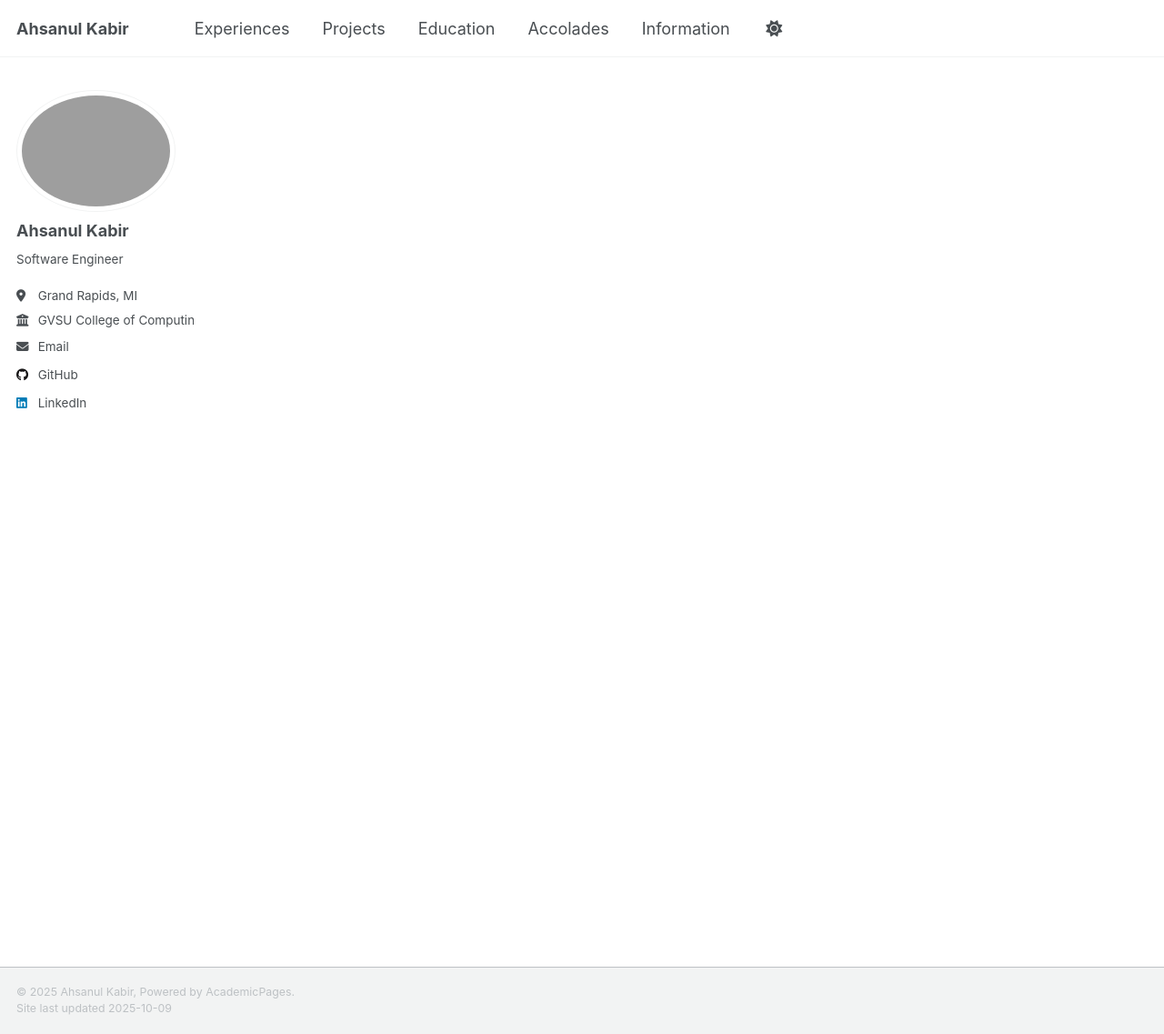
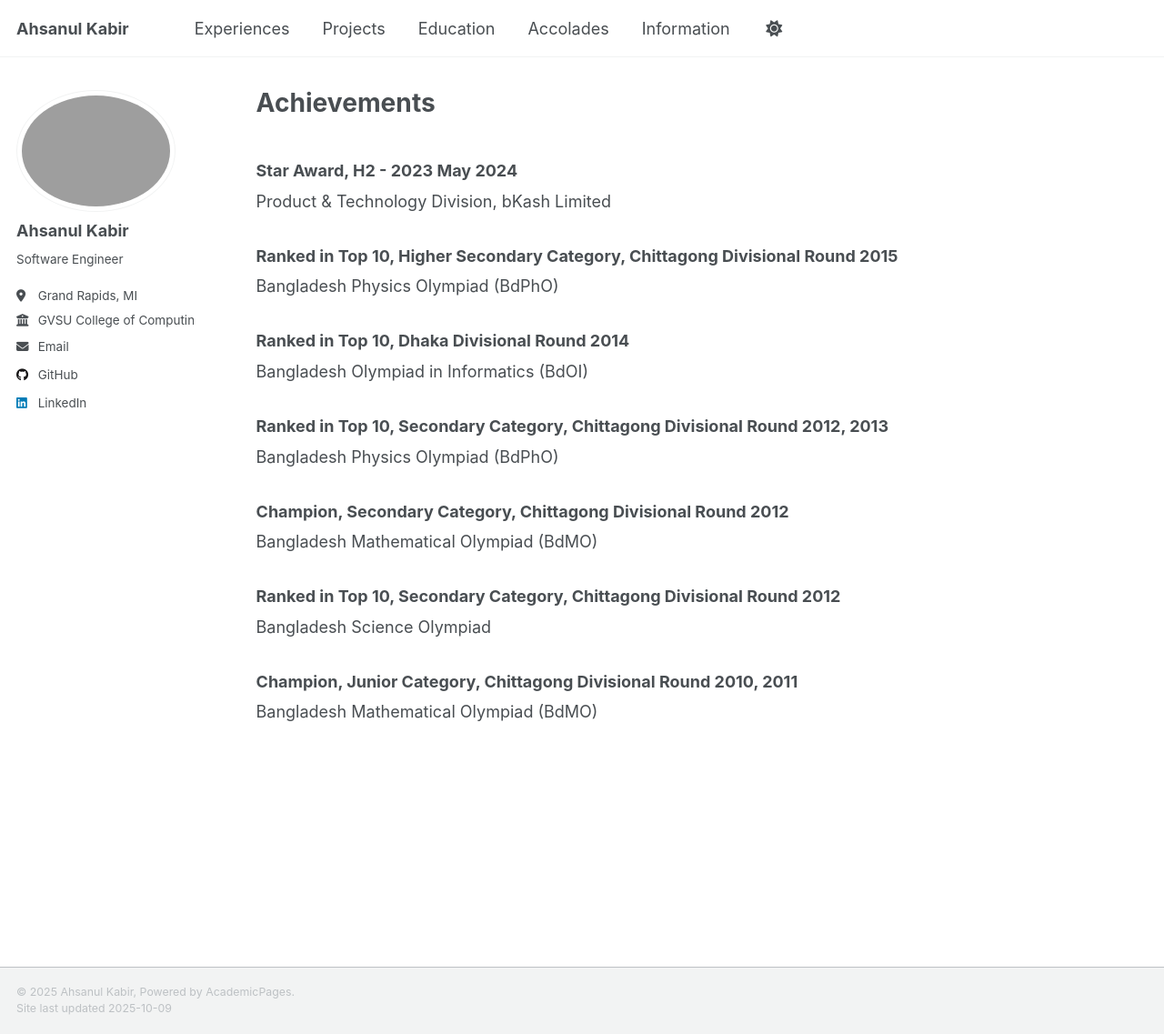
Before and after one commit to kowshid/kowshid.github.io, a Jekyll site: the page built from _pages/accolades.md, in a window 1280 px wide and 1137 px high. Shown: the whole window at 91% size. Built offline with Jekyll 4.4.1, drawn with Linux system fonts in a browser that asks for light colours; a script that is not in the unit is left out.

Commit message:
Add Accolades Section

```diff
--- a/_pages/accolades.md
+++ b/_pages/accolades.md
@@ -1,7 +1,28 @@
 ---
 permalink: /accolades/
-# title: "Welcome!"
+title: "Achievements"
 author_profile: true
 redirect_from:
   - /accolades.html
 ---
+
+### Star Award, H2 - 2023 May 2024
+Product & Technology Division, bKash Limited
+
+### Ranked in Top 10, Higher Secondary Category, Chittagong Divisional Round 2015
+Bangladesh Physics Olympiad (BdPhO)
+
+### Ranked in Top 10, Dhaka Divisional Round 2014
+Bangladesh Olympiad in Informatics (BdOI)
+
+### Ranked in Top 10, Secondary Category, Chittagong Divisional Round 2012, 2013
+Bangladesh Physics Olympiad (BdPhO)
+
+### Champion, Secondary Category, Chittagong Divisional Round 2012
+Bangladesh Mathematical Olympiad (BdMO)
+
+### Ranked in Top 10, Secondary Category, Chittagong Divisional Round 2012
+Bangladesh Science Olympiad
+
+### Champion, Junior Category, Chittagong Divisional Round 2010, 2011
+Bangladesh Mathematical Olympiad (BdMO)
```
Also changed, not shown: _pages/experiences.md (+1 -1 lines).
